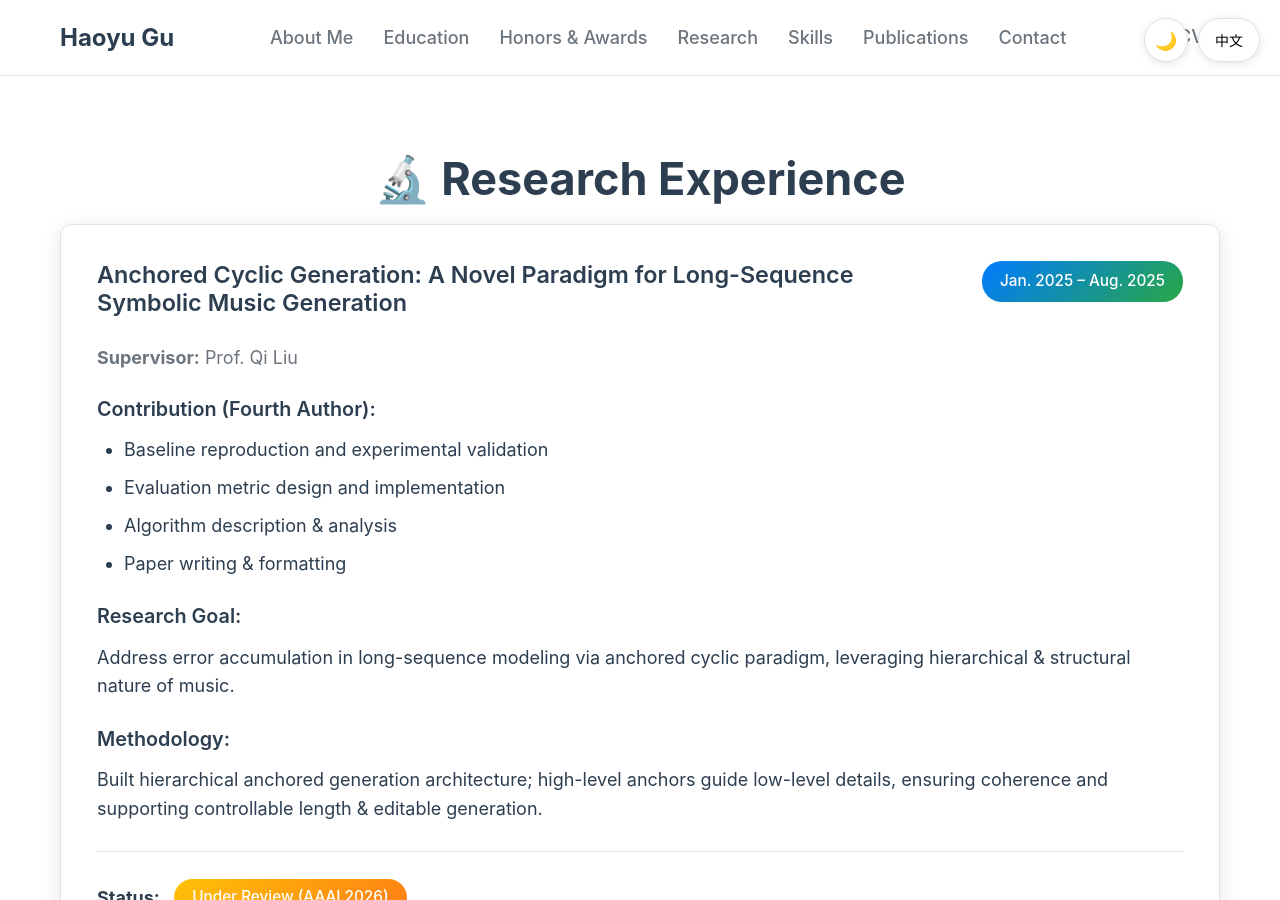
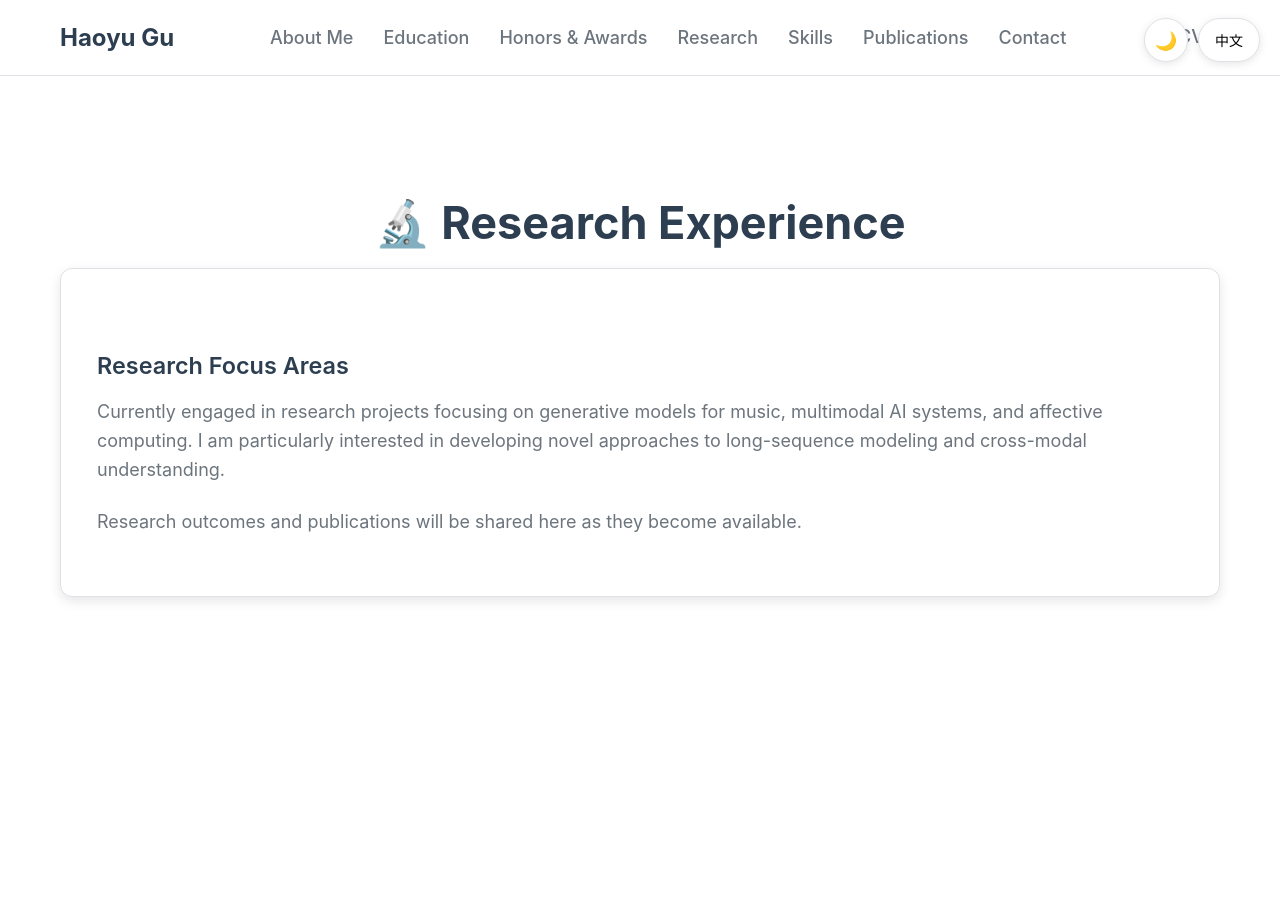
Before and after one commit to Haoyu-Gu/haoyu-gu.github.io, a Jekyll site: the page built from index.html, in a window 1280 px wide and 900 px high, scrolled down 5785 px. Built offline with Jekyll 4.4.1, drawn with Linux system fonts in a browser that asks for light colours; some of the changed text lies outside the part shown.

Commit message:
删除敏感信息：移除GPA、排名、具体考试分数和未发表论文

```diff
--- a/index.html
+++ b/index.html
@@ -177,43 +175,15 @@
 <section id="research-experience" class="section">
   <h2 class="section-title" data-lang='{"en": "🔬 Research Experience", "zh": "🔬 研究经历"}'>🔬 Research Experience</h2>
 
-  <div class="research-item">
-    <div class="research-header">
-      <h3 class="research-title" data-lang='{"en": "Anchored Cyclic Generation: A Novel Paradigm for Long-Sequence Symbolic Music Generation", "zh": "锚定循环生成：长序列符号音乐生成的新范式"}'>
-        Anchored Cyclic Generation: A Novel Paradigm for Long-Sequence Symbolic Music Generation
-      </h3>
-      <div class="research-period">Jan. 2025 – Aug. 2025</div>
-    </div>
-
-    <div class="research-content">
-      <p class="research-supervisor">
-        <strong data-lang='{"en": "Supervisor:", "zh": "导师:"}'>Supervisor:</strong> Prof. Qi Liu
+  <div class="card">
+    <div class="card-content">
+      <h3 class="card-title" data-lang='{"en": "Research Focus Areas", "zh": "研究重点领域"}'>🎯 Research Focus Areas</h3>
+      <p data-lang='{"en": "Currently engaged in research projects focusing on generative models for music, multimodal AI systems, and affective computing. I am particularly interested in developing novel approaches to long-sequence modeling and cross-modal understanding.", "zh": "目前正在进行生成式音乐模型、多模态AI系统和情感计算方面的研究项目。我特别关注开发长序列建模和跨模态理解的新方法。"}'>
+        Currently engaged in research projects focusing on generative models for music, multimodal AI systems, and affective computing. I am particularly interested in developing novel approaches to long-sequence modeling and cross-modal understanding.
       </p>
-
-      <div class="research-details">
-        <h4 data-lang='{"en": "Contribution (Fourth Author):", "zh": "贡献（第四作者）:"}'>💼 Contribution (Fourth Author):</h4>
-        <ul>
-          <li data-lang='{"en": "Baseline reproduction and experimental validation", "zh": "基线复现和实验验证"}'>Baseline reproduction and experimental validation</li>
-          <li data-lang='{"en": "Evaluation metric design and implementation", "zh": "评估指标设计和实现"}'>Evaluation metric design and implementation</li>
-          <li data-lang='{"en": "Algorithm description & analysis", "zh": "算法描述与分析"}'>Algorithm description & analysis</li>
-          <li data-lang='{"en": "Paper writing & formatting", "zh": "论文撰写与格式化"}'>Paper writing & formatting</li>
-        </ul>
-
-        <h4 data-lang='{"en": "Research Goal:", "zh": "研究目标:"}'>🎯 Research Goal:</h4>
-        <p data-lang='{"en": "Address error accumulation in long-sequence modeling via anchored cyclic paradigm, leveraging hierarchical & structural nature of music.", "zh": "通过锚定循环范式解决长序列建模中的误差累积问题，利用音乐的层次化和结构化特性。"}'>
-          Address error accumulation in long-sequence modeling via anchored cyclic paradigm, leveraging hierarchical & structural nature of music.
-        </p>
-
-        <h4 data-lang='{"en": "Methodology:", "zh": "方法论:"}'>⚙️ Methodology:</h4>
-        <p data-lang='{"en": "Built hierarchical anchored generation architecture; high-level anchors guide low-level details, ensuring coherence and supporting controllable length & editable generation.", "zh": "构建了分层锚定生成架构；高级锚点指导低级细节，确保连贯性并支持可控长度和可编辑生成。"}'>
-          Built hierarchical anchored generation architecture; high-level anchors guide low-level details, ensuring coherence and supporting controllable length & editable generation.
-        </p>
-
-        <div class="research-status">
-          <strong data-lang='{"en": "Status:", "zh": "状态:"}'>📄 Status:</strong>
-          <span class="status-badge under-review" data-lang='{"en": "Under Review (AAAI 2026)", "zh": "审稿中 (AAAI 2026)"}'>Under Review (AAAI 2026)</span>
-        </div>
-      </div>
+      <p data-lang='{"en": "Research outcomes and publications will be shared here as they become available.", "zh": "研究成果和发表论文将在可用时在此分享。"}'>
+        Research outcomes and publications will be shared here as they become available.
+      </p>
     </div>
   </div>
 </section>
```
Also changed, not shown: other parts of index.html (+1 -3 lines).
